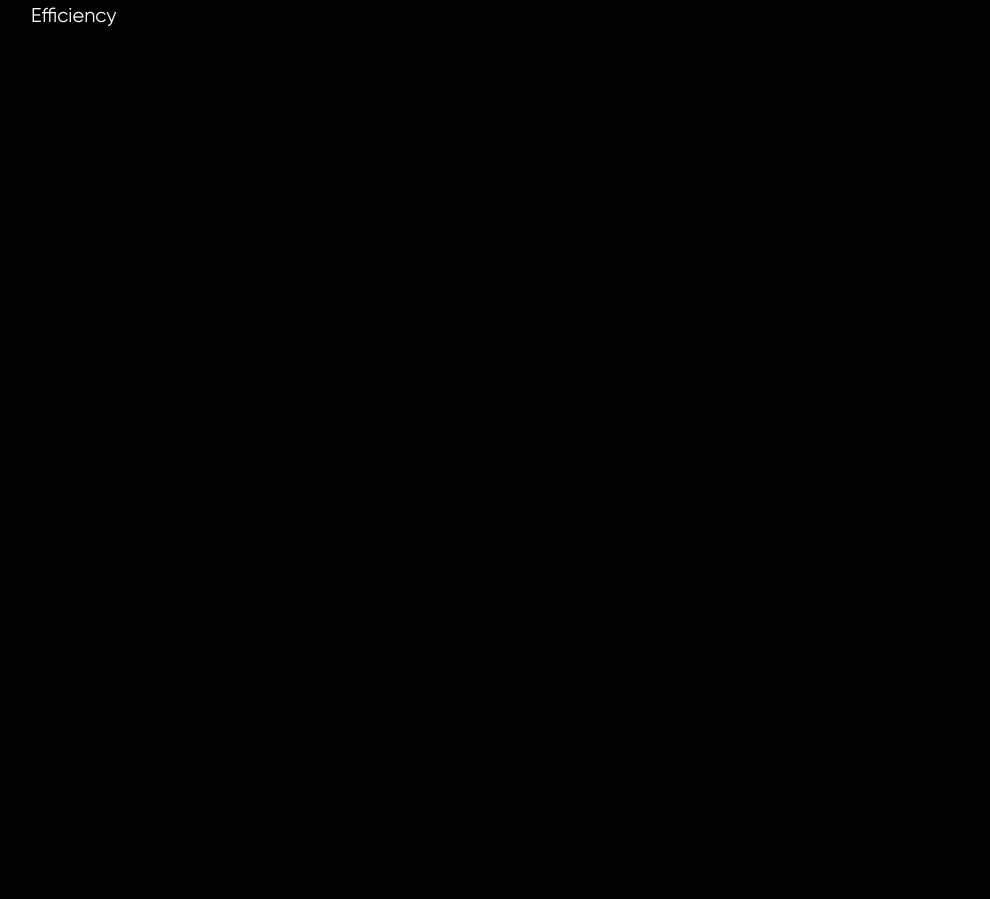
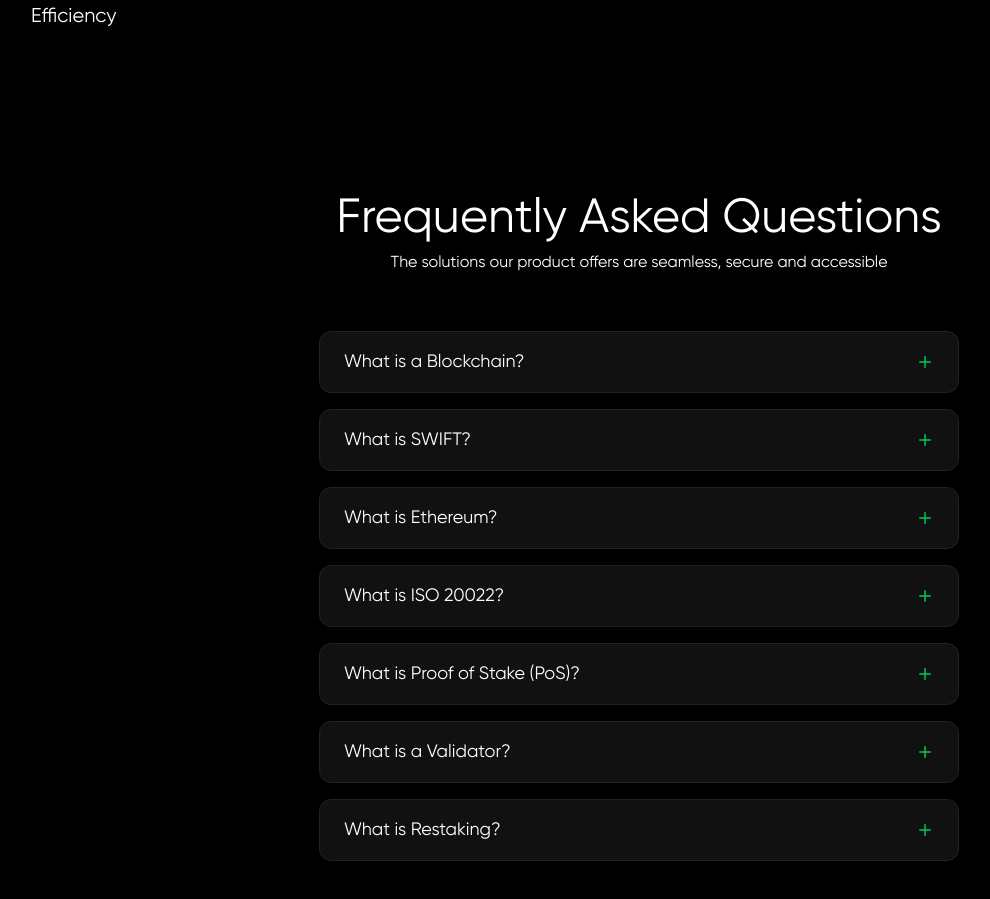
Before and after one commit to 0xsereel/website, a React (Vite) app: page / in a window 1280 px wide. Shown: the part 2545-3444 px from the top of the page, without its empty margins (1-991 px from the left). Before the commit the page ends 2660 px from the top, so only its background shows below. Built offline with nearby package versions, Linux system fonts and the light colour scheme.

Commit message:
feat: worked on FAQ section

```diff
--- a/package.json
+++ b/package.json
@@ -11,6 +11,7 @@
   },
   "dependencies": {
     "@tailwindcss/vite": "^4.1.4",
+    "framer-motion": "^12.7.4",
     "react": "^19.0.0",
     "react-dom": "^19.0.0",
     "react-icons": "^5.5.0",
--- /dev/null
+++ b/src/components/FAQ/FaqItems.tsx
@@ -0,0 +1,89 @@
+import { useState, ReactNode } from "react";
+import { motion, AnimatePresence } from "framer-motion";
+import { FiPlus, FiMinus } from "react-icons/fi";
+
+interface FAQItem {
+  question: string;
+  answer: string;
+}
+
+const faqs: FAQItem[] = [
+  {
+    question: "What is a Blockchain?",
+    answer:
+      "A blockchain is a decentralized, distributed ledger technology that records transactions across a network of computers. It ensures data integrity and security through cryptography and consensus mechanisms.",
+  },
+  {
+    question: "What is SWIFT?",
+    answer:
+      "SWIFT (Society for Worldwide Interbank Financial Telecommunications) is a global messaging network used by financial institutions to securely exchange financial messages, primarily for international transactions. It does not transfer funds but facilitates communication between banks.",
+  },
+  {
+    question: "What is Ethereum?",
+    answer:
+      "Ethereum is a decentralized, open-source blockchain platform that supports smart contracts and decentralized applications (dApps). It uses Ether (ETH) as its native cryptocurrency and is known for its programmability and versatility.",
+  },
+  {
+    question: "What is ISO 20022?",
+    answer:
+      "ISO 20022 is a global standard for exchanging electronic data between financial institutions, enabling efficient and standardized communication for financial transactions. It supports rich data formats, enhancing compliance and operational efficiency.",
+  },
+  {
+    question: "What is Proof of Stake (PoS)?",
+    answer:
+      "Proof of Stake is a consensus algorithm used by some blockchain networks where validators are chosen to create new blocks based on the amount of cryptocurrency they hold (stake) rather than computational power. This method is more energy-efficient than Proof of Work.",
+  },
+  {
+    question: "What is a Validator?",
+    answer:
+      "A validator is a node on a blockchain network that verifies transactions and creates new blocks. In Proof of Stake systems, validators are chosen based on their stake, while in other systems, they may be chosen based on different criteria. Seree runs Ethereum PoS validators.",
+  },
+  {
+    question: "What is Restaking?",
+    answer:
+      "Restaking refers to the process of using staked assets on a Proof of Stake network to run applications other than the consensus mechanism being run. This enables validators to earn additional fees on top of running blockchains such as Ethereum. Seree participates in restaking by running additional services such as machine learning training and zero knowledge processing.",
+  },
+];
+
+export default function FAQItems(): ReactNode {
+  const [openIndex, setOpenIndex] = useState<number | null>(null);
+
+  const toggleFAQ = (index: number) => {
+    setOpenIndex((prev) => (prev === index ? null : index));
+  };
+
+  return (
+    <div className="max-w-2xl mx-auto p-4 space-y-4">
+      {faqs.map((faq, index) => (
+        <div
+          key={index}
+          className="bg-[#111] border border-[#222] rounded-xl px-6 py-4"
+        >
+          <button
+            onClick={() => toggleFAQ(index)}
+            className="w-full flex justify-between items-center text-left text-white text-lg font-medium"
+          >
+            {faq.question}
+            <span className="text-green-500">
+              {openIndex === index ? <FiMinus /> : <FiPlus />}
+            </span>
+          </button>
+
+          <AnimatePresence initial={false}>
+            {openIndex === index && (
+              <motion.div
+                initial={{ height: 0, opacity: 0 }}
+                animate={{ height: "auto", opacity: 1 }}
+                exit={{ height: 0, opacity: 0 }}
+                transition={{ duration: 0.3 }}
+                className="overflow-hidden text-gray-300 mt-2"
+              >
+                <div className="py-2">{faq.answer}</div>
+              </motion.div>
+            )}
+          </AnimatePresence>
+        </div>
+      ))}
+    </div>
+  );
+}
--- /dev/null
+++ b/src/components/Home/FAQ.tsx
@@ -0,0 +1,27 @@
+// Frequently Asked Questions Section
+
+import FAQItems from "../FAQ/FaqItems";
+
+export const FAQ = () => {
+  return (
+    <section className="w-full flex items-center justify-center py-20">
+      <div className="w-[95%] mx-auto flex justify-center items-center flex-col">
+        {/* Title */}
+
+        <div className="w-full flex items-center justify-center flex-col">
+          <h3 className="text-5xl">Frequently Asked Questions</h3>
+          <p className="mt-2 text-center">
+            The solutions our product offers are seamless, secure and accessible
+          </p>
+        </div>
+
+
+        <div className="w-full mt-10">
+
+            <FAQItems />
+
+        </div>
+      </div>
+    </section>
+  );
+};
--- a/src/pages/Home/Home.tsx
+++ b/src/pages/Home/Home.tsx
@@ -1,4 +1,5 @@
 import { CoreProduct } from "../../components/Home/CoreProduct";
+import { FAQ } from "../../components/Home/FAQ";
 import { Hero } from "../../components/Home/Hero";
 import { IGS } from "../../components/Home/IGS";
 import { RecentArticles } from "../../components/Home/RecentArticles";
@@ -10,6 +11,7 @@ export const Home = () => {
       <CoreProduct />
       <IGS />
       <RecentArticles />
+      <FAQ />
     </div>
   );
 };
```
Also changed, not shown: 1 other file (tests, documents, lock files or other folders).
